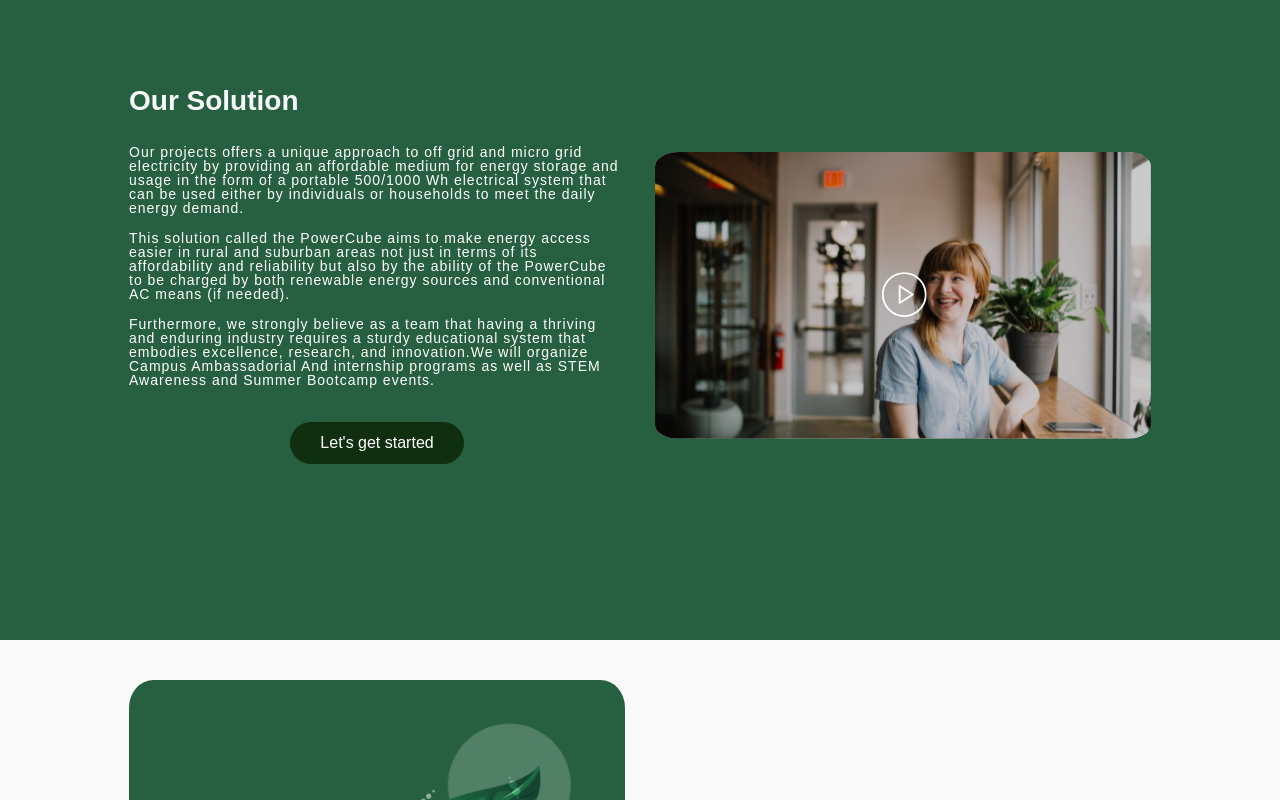
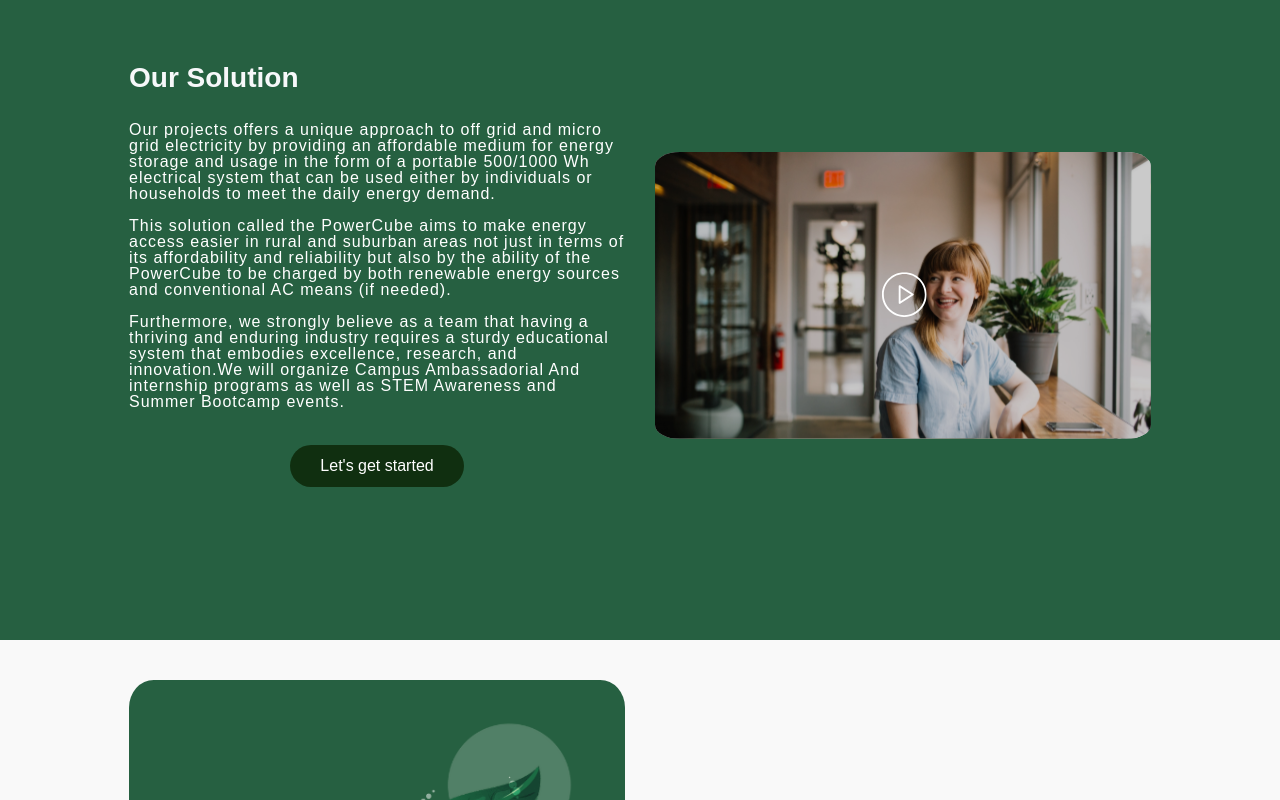
Before and after one commit to Valerie-V/VAAV-WEB, a React (Create React App) app in the folder vaav-webapp/: page / in a window 1280 px wide. Shown: the part 1700-2500 px from the top of the page. Built offline with nearby package versions, Linux system fonts and the light colour scheme; no server answers; a web font is replaced by a local one.

Commit message:
minor changes

```diff
--- a/vaav-webapp/src/components/DemoSection/demoElements.js
+++ b/vaav-webapp/src/components/DemoSection/demoElements.js
@@ -60,24 +60,8 @@ export const TextWrapper = styled.div`
 
 export const TopLine = styled.p`
   color: #fff;
-  font-size: 14px;
-  line-height: 14px;
-  font-weight: 400;
-  letter-spacing: 1px;
-  margin-bottom: 16px;
-`;
-export const TopLine1 = styled.p`
-  color: #fff;
-  font-size: 14px;
-  line-height: 14px;
-  font-weight: 400;
-  letter-spacing: 1px;
-  margin-bottom: 16px;
-`;
-export const TopLine2 = styled.p`
-  color: #fff;
-  font-size: 14px;
-  line-height: 14px;
+  font-size: 16px;
+  line-height: 16px;
   font-weight: 400;
   letter-spacing: 1px;
   margin-bottom: 16px;
--- a/vaav-webapp/src/components/DemoSection/index.js
+++ b/vaav-webapp/src/components/DemoSection/index.js
@@ -15,7 +15,6 @@ import { BtnLink, BtnWrap,
   Subtitle,
   TextWrapper,
   TopLine,
-  TopLine1
 } from './demoElements'
 
 const DemoSection = ({
@@ -33,7 +32,7 @@ const DemoSection = ({
               <TextWrapper>
                 <Heading lightText={lightText}>{headLine1}</Heading>
                 <TopLine>{topLine}</TopLine>
-                <TopLine1>{topLine1}</TopLine1>
+                <TopLine>{topLine1}</TopLine>
                 <TopLine>{topLine2}</TopLine>
                 <Heading lightText={lightText}>{headLine}</Heading>
                 <Subtitle darkText={darkText}>{id ==='partner' ? <FontAwesomeIcon icon={faCircle} color='#034B03' /> : null } {description}</Subtitle>
```
